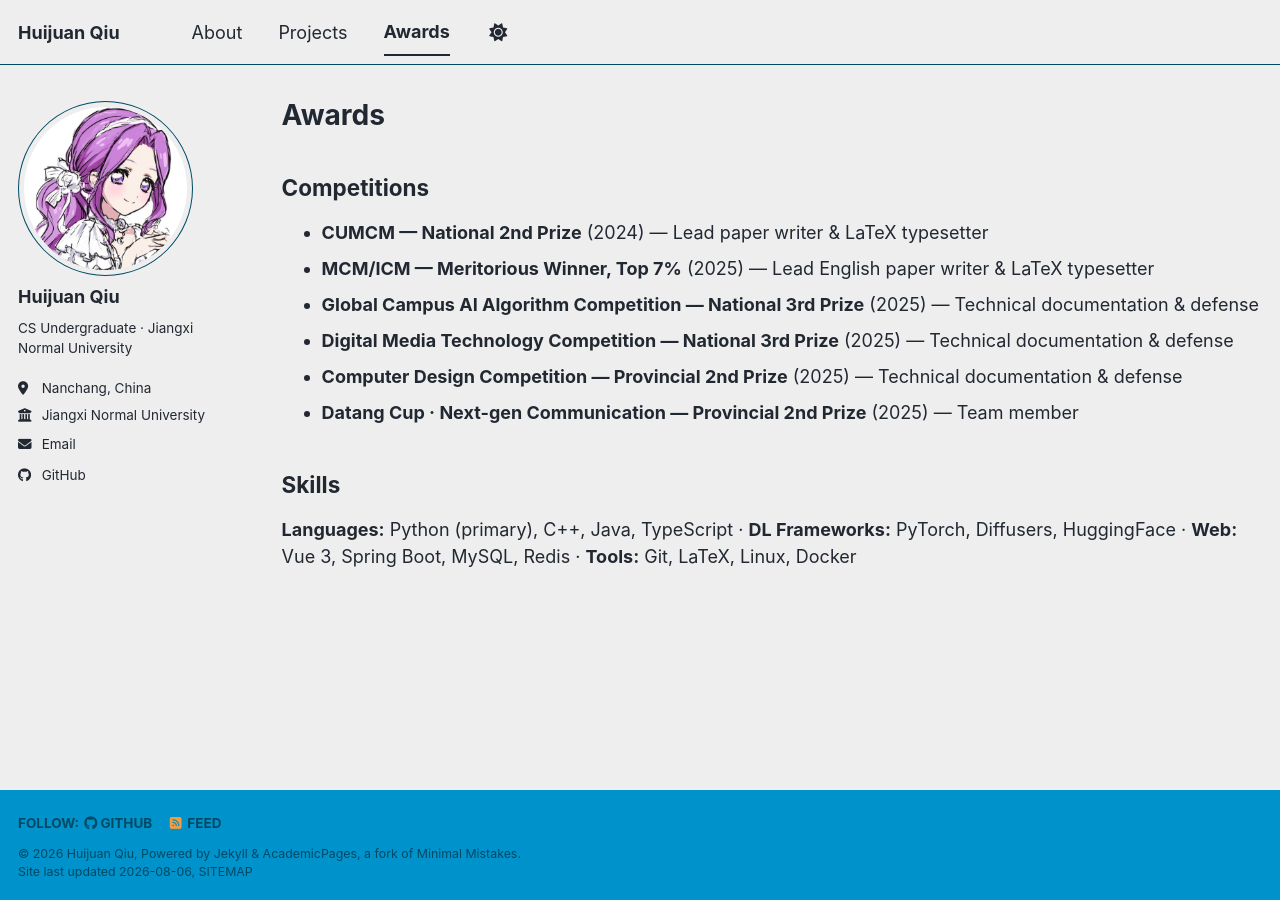
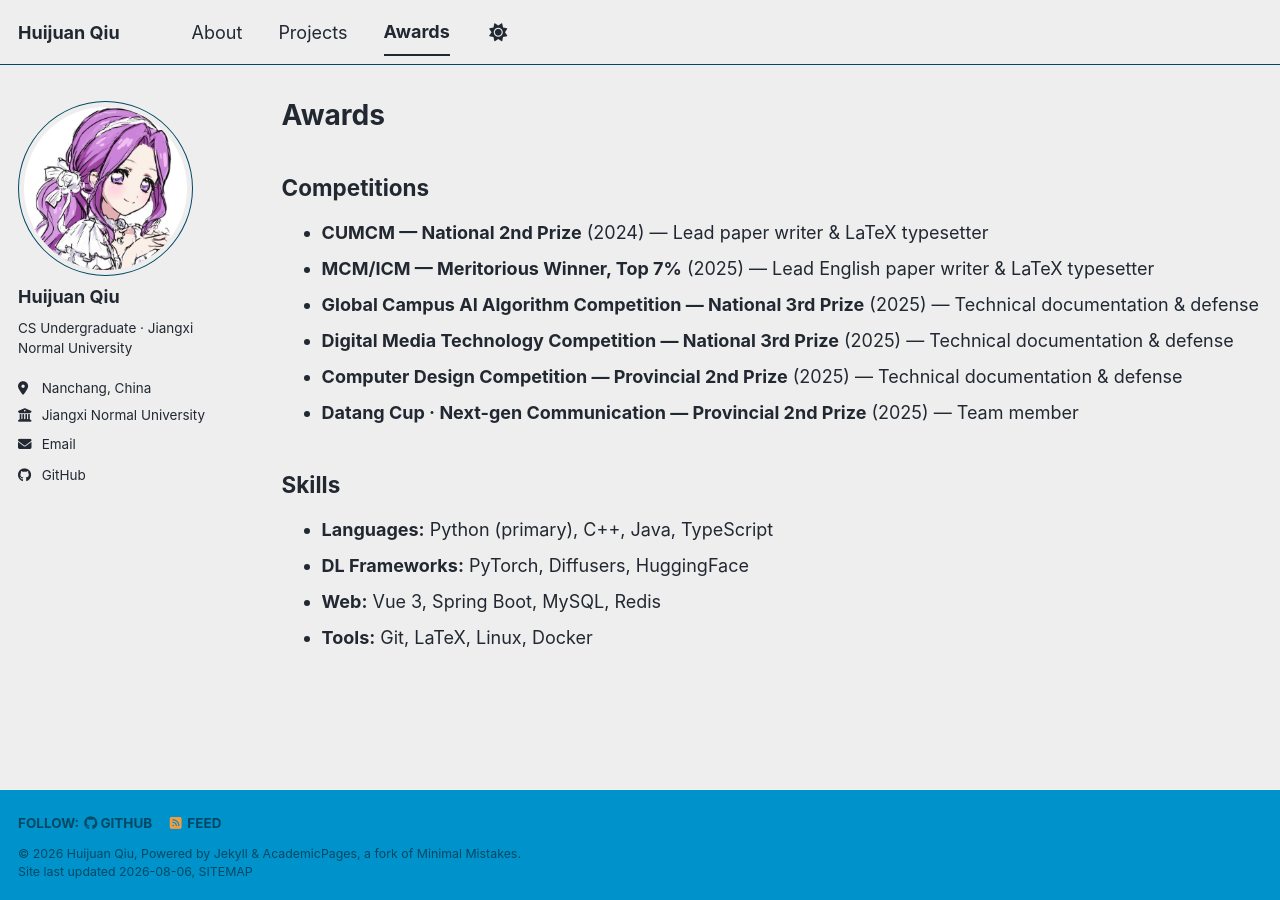
Before and after one commit to 11111XIMOLOKO/11111XIMOLOKO.github.io, a Jekyll site: the page built from _pages/cv.md, in a window 1280 px wide. Built offline with Jekyll 4.4.1, drawn with Linux system fonts in a browser that asks for light colours; a style sheet for code colours, icons or effects is not loaded.

Commit message:
Awards页面Skills拆分为列表

```diff
--- a/_pages/cv.md
+++ b/_pages/cv.md
@@ -21,4 +21,7 @@ redirect_from:
 
 ## Skills
 
-**Languages:** Python (primary), C++, Java, TypeScript · **DL Frameworks:** PyTorch, Diffusers, HuggingFace · **Web:** Vue 3, Spring Boot, MySQL, Redis · **Tools:** Git, LaTeX, Linux, Docker
+* **Languages:** Python (primary), C++, Java, TypeScript
+* **DL Frameworks:** PyTorch, Diffusers, HuggingFace
+* **Web:** Vue 3, Spring Boot, MySQL, Redis
+* **Tools:** Git, LaTeX, Linux, Docker
```
